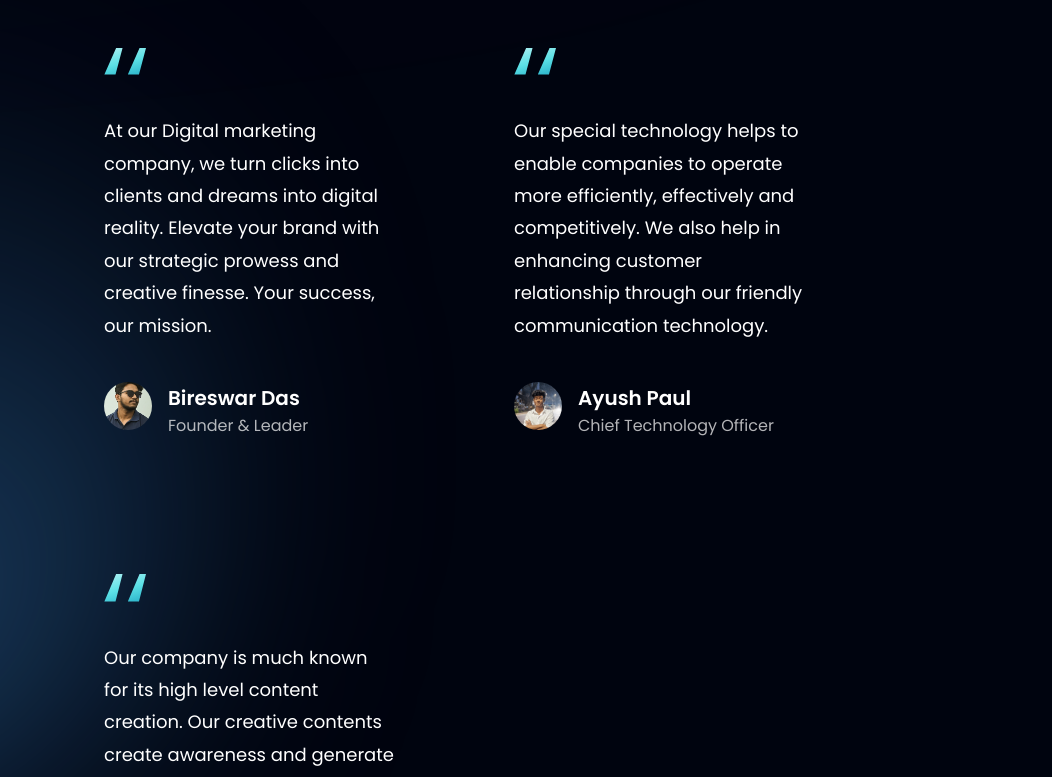
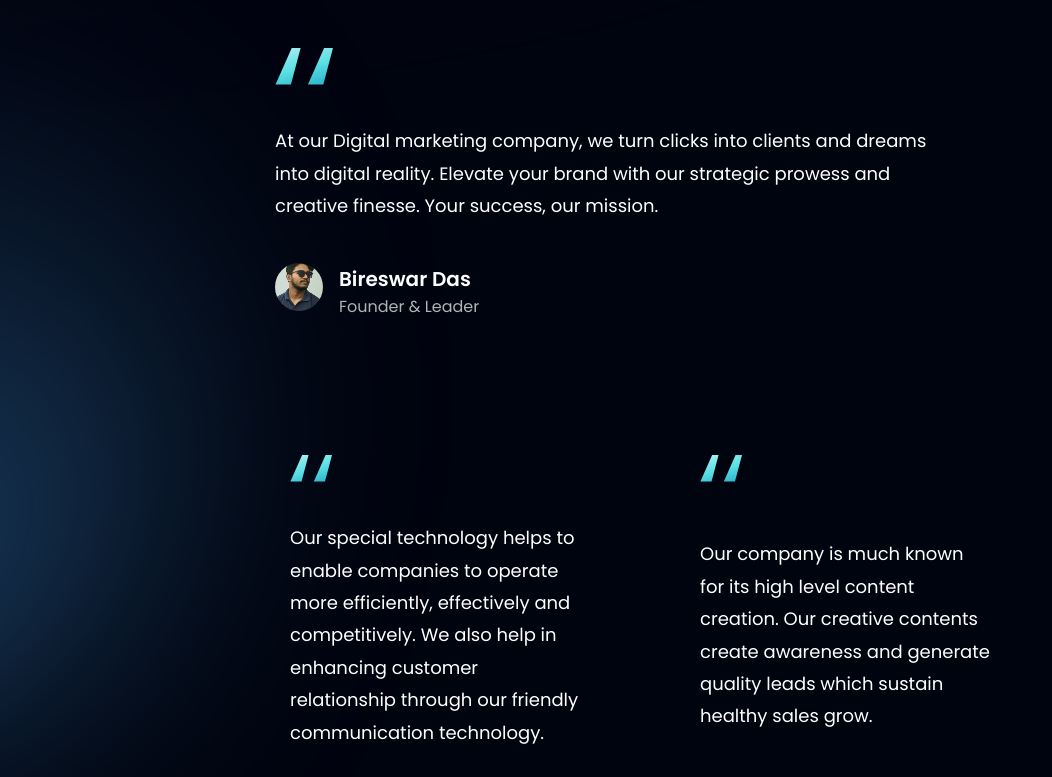
Before and after one commit to Ayushpaul111/TandT, a React (Vite) app: page / in a window 1280 px wide. Shown: the part 3080-3857 px from the top of the page, without its empty margins (0-1052 px from the left). Built offline with nearby package versions, Linux system fonts and the light colour scheme.

Commit message:
updated team

```diff
--- a/package.json
+++ b/package.json
@@ -1,5 +1,5 @@
 {
-  "name": "hoobank",
+  "name": "TakeAndTricks",
   "private": true,
   "version": "0.0.0",
   "type": "module",
--- a/src/components/Team.jsx
+++ b/src/components/Team.jsx
@@ -1,6 +1,7 @@
 import { team } from "../constants";
 import styles from "../style";
 import TeamCard from "./FeedbackCard";
+import { quotes,people01 } from "../assets";
 
 const Testimonials = () => (
   <section
@@ -21,11 +22,40 @@ const Testimonials = () => (
         </p>
       </div> */}
     </div>
+    <div
+    id="lead"
+    className="flex justify-between flex-col px-10 py-12 rounded-[20px]  max-w-[770px] md:mr-10 sm:mr-5 mr-0 my-5 feedback-card"
+  >
+    <img
+      src={quotes}
+      alt="double_quotes"
+      className="w-[58px] h-auto object-contain"
+    />
+    <p className="font-poppins font-normal text-[18px] leading-[32.4px] text-white my-10 ">
+    At our Digital marketing company, we turn clicks into clients and dreams into digital reality. Elevate your brand with our strategic prowess and creative finesse. Your success, our mission.
+    </p>
 
-    <div className="flex flex-wrap text-center md:text-start sm:justify-start justify-center w-full feedback-container relative z-[1]">
-      {team.map((card) => (
-        <TeamCard key={card.id} {...card} />
-      ))}
+    <div className="flex flex-row ">
+      <img
+        src={people01}
+        alt={name}
+        className="w-[48px] h-[48px] rounded-full object-cover"
+      />
+      <div className="flex flex-col ml-4">
+        <h4 className="font-poppins font-semibold text-[20px] leading-[32px] text-white">
+        Bireswar Das
+        </h4>
+        <p className="font-poppins font-normal text-[16px] leading-[24px] text-dimWhite">
+        Founder & Leader
+        </p>
+      </div>
+    </div>
+  </div>
+
+    <div className="flex flex-wrap text-center md:text-start sm:justify-center justify-center w-full feedback-container relative z-[1]">
+    {team.map((card) => (
+   <TeamCard key={card.id} {...card} />
+))}
     </div>
   </section>
 );
--- a/src/constants/index.js
+++ b/src/constants/index.js
@@ -55,14 +55,14 @@ export const features = [
 ];
 
 export const team = [
-  {
-    id: "team-1",
-    content:
-      "At our Digital marketing company, we turn clicks into clients and dreams into digital reality. Elevate your brand with our strategic prowess and creative finesse. Your success, our mission.",
-    name: "Bireswar Das",
-    title: "Founder & Leader",
-    img: people01,
-  },
+  // {
+  //   id: "team-1",
+  //   content:
+  //     "At our Digital marketing company, we turn clicks into clients and dreams into digital reality. Elevate your brand with our strategic prowess and creative finesse. Your success, our mission.",
+  //   name: "Bireswar Das",
+  //   title: "Founder & Leader",
+  //   img: people01,
+  // },
   {
     id: "team-2",
     content:
```
Also changed, not shown: 1 other file (tests, documents, lock files or other folders).
